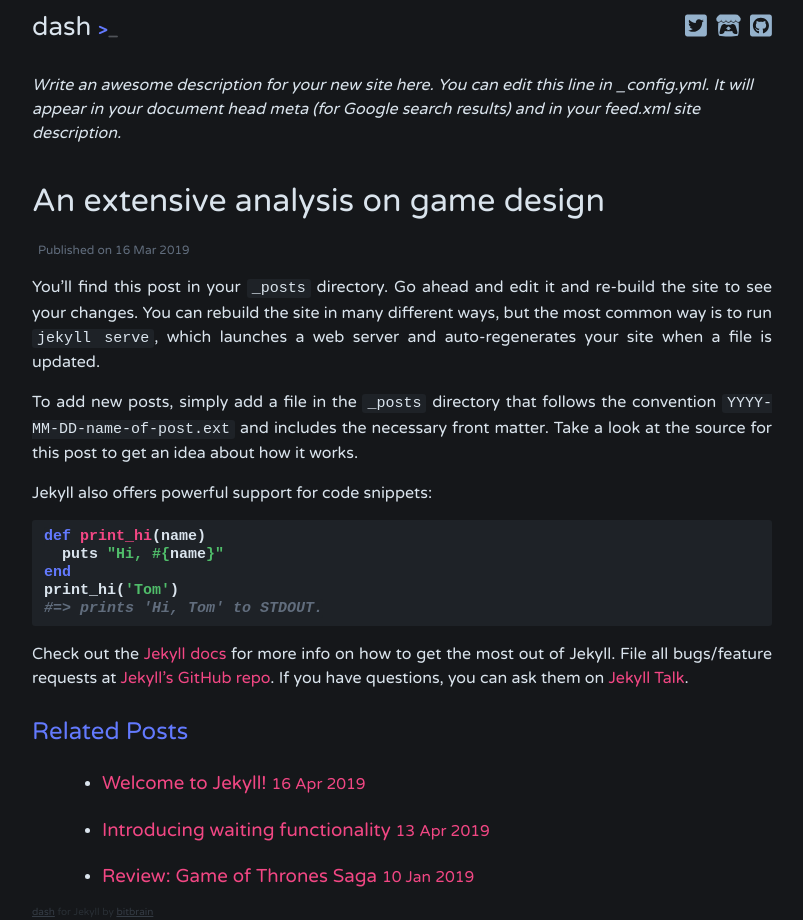
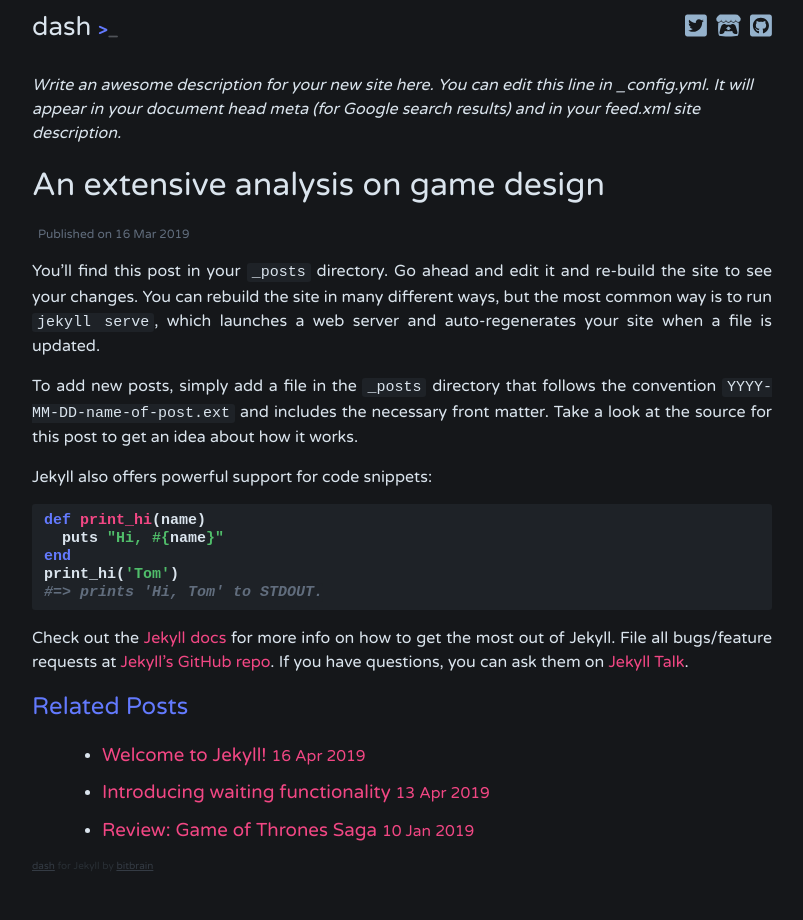
Before and after one commit to odintheprotector/odintheprotector.github.io, a Jekyll site: the page built from _posts/2019-03-16-analysis-of-design.md, in a window 1280 px wide. Shown: the whole page, without its empty margins (238-1041 px from the left). Built offline with Jekyll 4.4.1, drawn with Linux system fonts in a browser that asks for light colours; nearby versions of some CDN libraries; comment, search, counter and statistics services are not loaded.

Commit message:
CSS fixes

```diff
--- a/_config.yml
+++ b/_config.yml
@@ -7,11 +7,10 @@
   Google search results) and in your feed.xml site description.
 show_excerpts: false # set to true to show excerpts on the homepage
 
-tag_permalink_style: pretty
-
-paginate: 2
+paginate: 5
 paginate_path: "/blog/page:num/"
 
+tag_permalink_style: pretty
 tag_page_layout: tag_page
 tag_page_dir: tag
 
--- a/_layouts/post.html
+++ b/_layouts/post.html
@@ -39,3 +39,4 @@
     {% endfor %}
   </ul>
 </div>
+{% include tagcloud.html %}
--- a/_sass/dash/_base.scss
+++ b/_sass/dash/_base.scss
@@ -82,7 +82,7 @@
  */
 h1, h2, h3, h4, h5, h6 {
   font-weight: $base-font-weight;
-  margin-top: 1em;
+  margin-top: 0.5em;
   margin-bottom: 0.5em;
 }
 
--- a/_sass/dash/_layout.scss
+++ b/_sass/dash/_layout.scss
@@ -89,7 +89,7 @@
 }
 
 .post-link-wrapper {
-   margin-bottom: 1.5em;
+   margin-bottom: 1.1em;
    & > .post-link {
      font-size: $base-font-size;
      font-size: $post-link-font-size;
@@ -103,6 +103,10 @@
 
  .tag-cloud {
    margin-bottom: 2em;
+   & > a {
+     display: inline-block;
+     margin-bottom: 1em;
+   }
  }
 
 .tag, .tag-cloud > a {
```
Also changed, not shown: jekyll-dash.gemspec.
